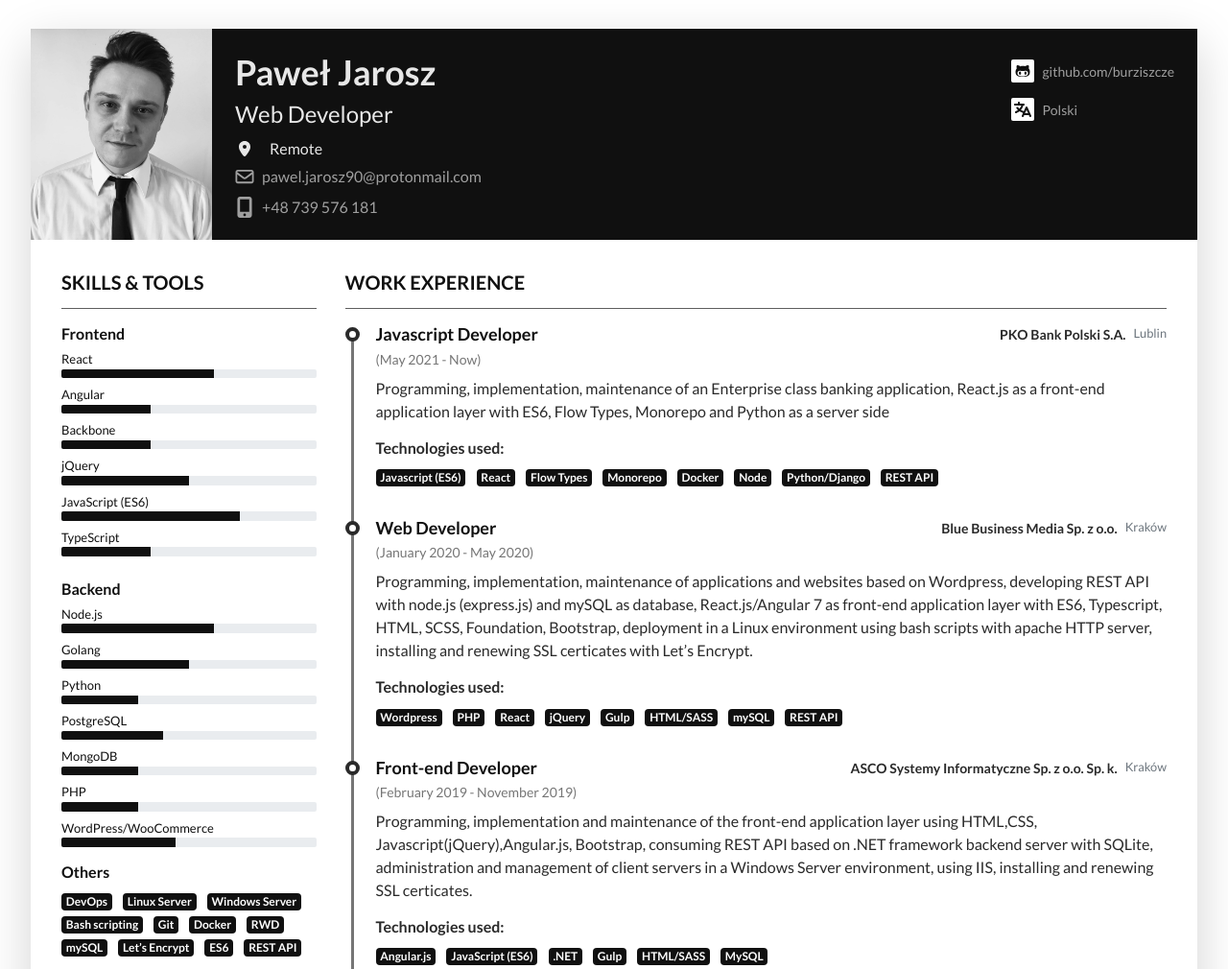
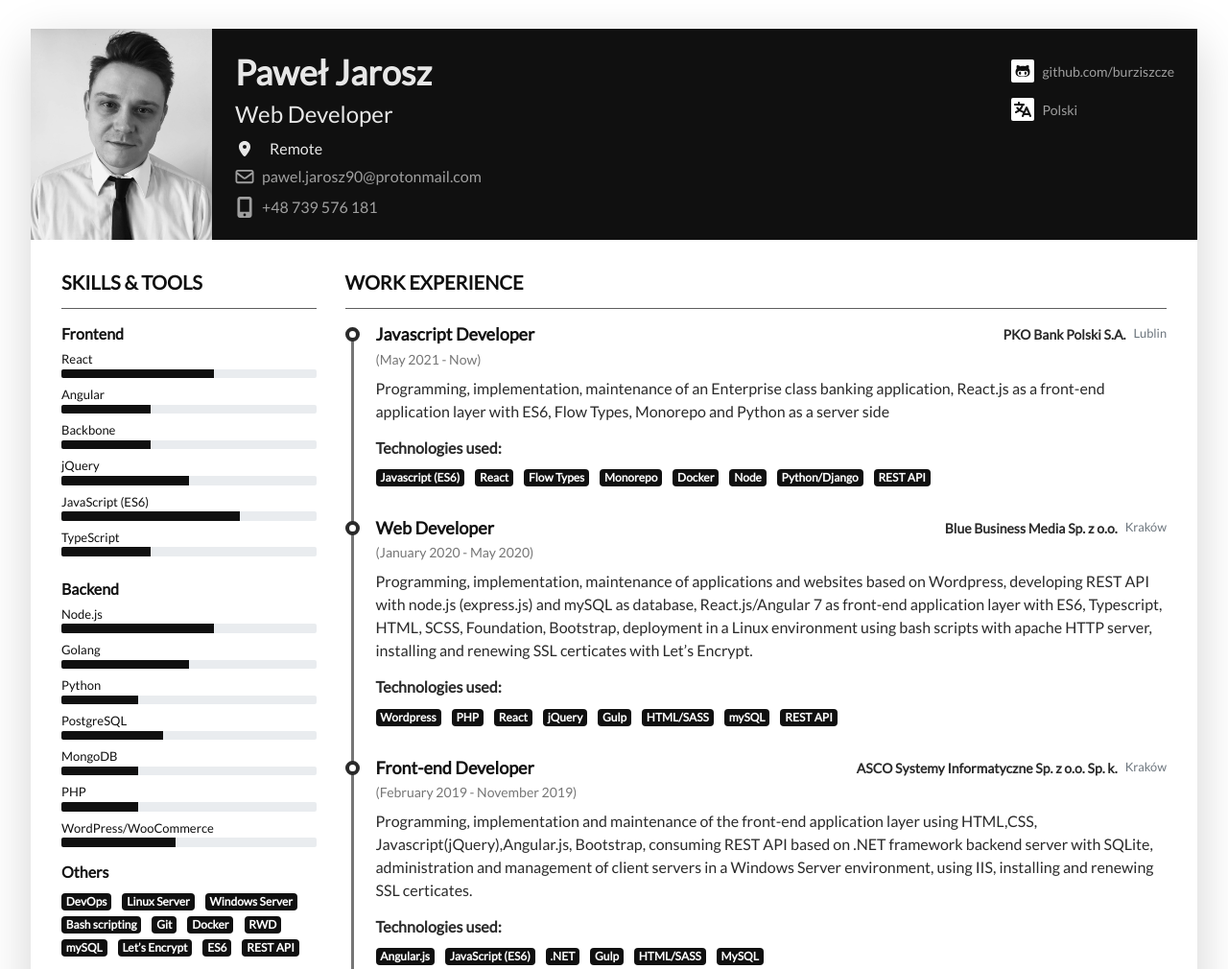
Before and after one commit to Burziszcze/pawel-jarosz-resume.github.io, a website: page index.html in a window 1280 px wide. Shown: the top 1010 px of the page at 96% size. Drawn offline with nearby package versions, Linux system fonts and the light colour scheme; files that its build step writes are made by us from their sources.

Commit message:
changed font lato sizes

```diff
--- a/index.html
+++ b/index.html
@@ -10,13 +10,13 @@
 	<meta name="viewport" content="width=device-width, initial-scale=1.0">
 
 	<!-- Google Font -->
-	<link href="https://fonts.googleapis.com/css2?family=Lato:300,400,500,700,900" rel="stylesheet">
+	<link href="https://fonts.googleapis.com/css2?family=Lato" rel="stylesheet">
 
 	<!-- FontAwesome JS-->
-	<script defer src="assets/fontawesome/js/all.min.js"></script>
+	<script defer src="~/assets/fontawesome/js/all.min.js"></script>
 
 	<!-- Theme CSS -->
-	<link id="theme-style" rel="stylesheet" href="assets/css/main.min.css">
+	<link id="theme-style" rel="stylesheet" href="~/assets/css/main.min.css">
 
 
 </head>
```
Also changed, not shown: pages/index.html (+1 -1 lines).
